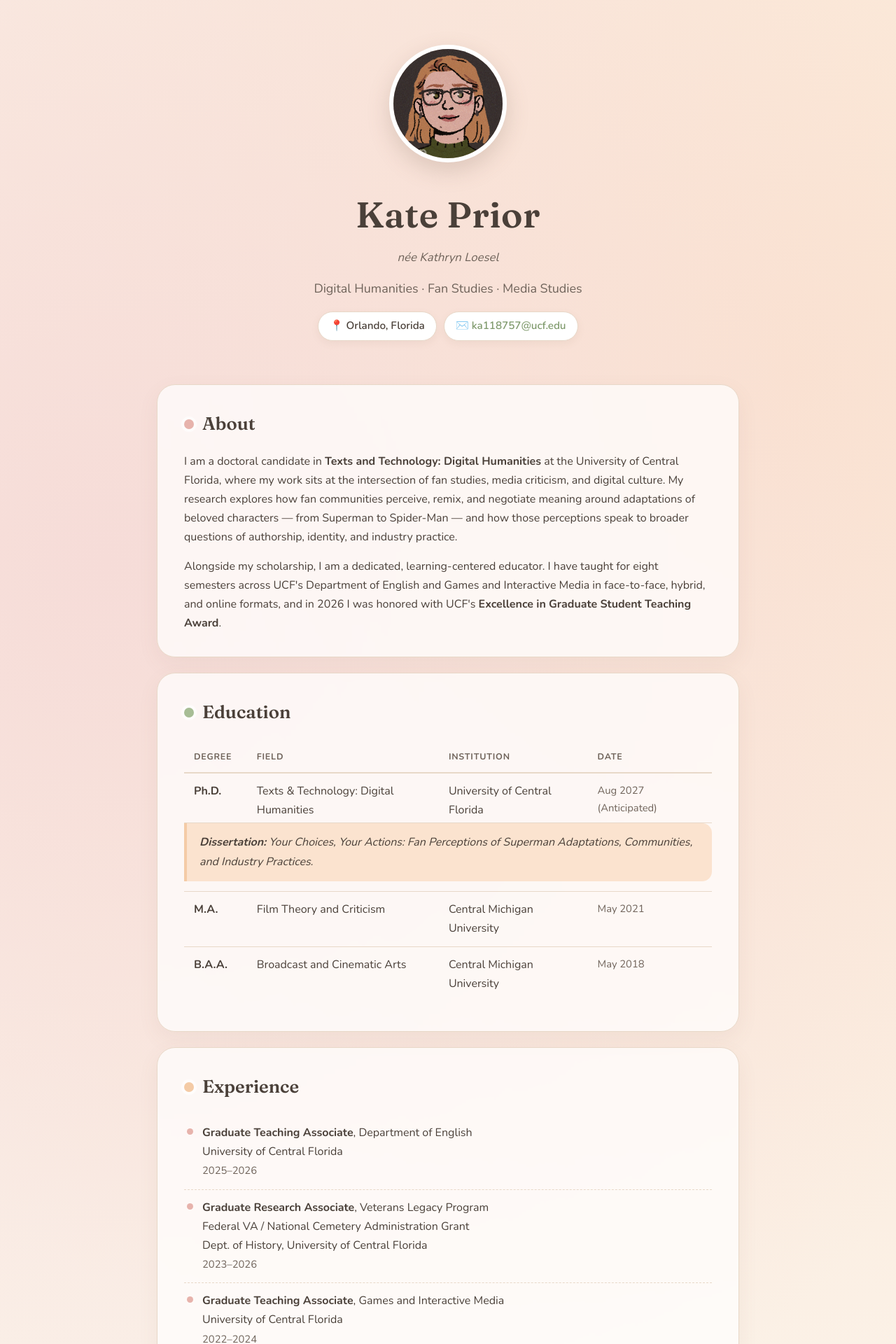
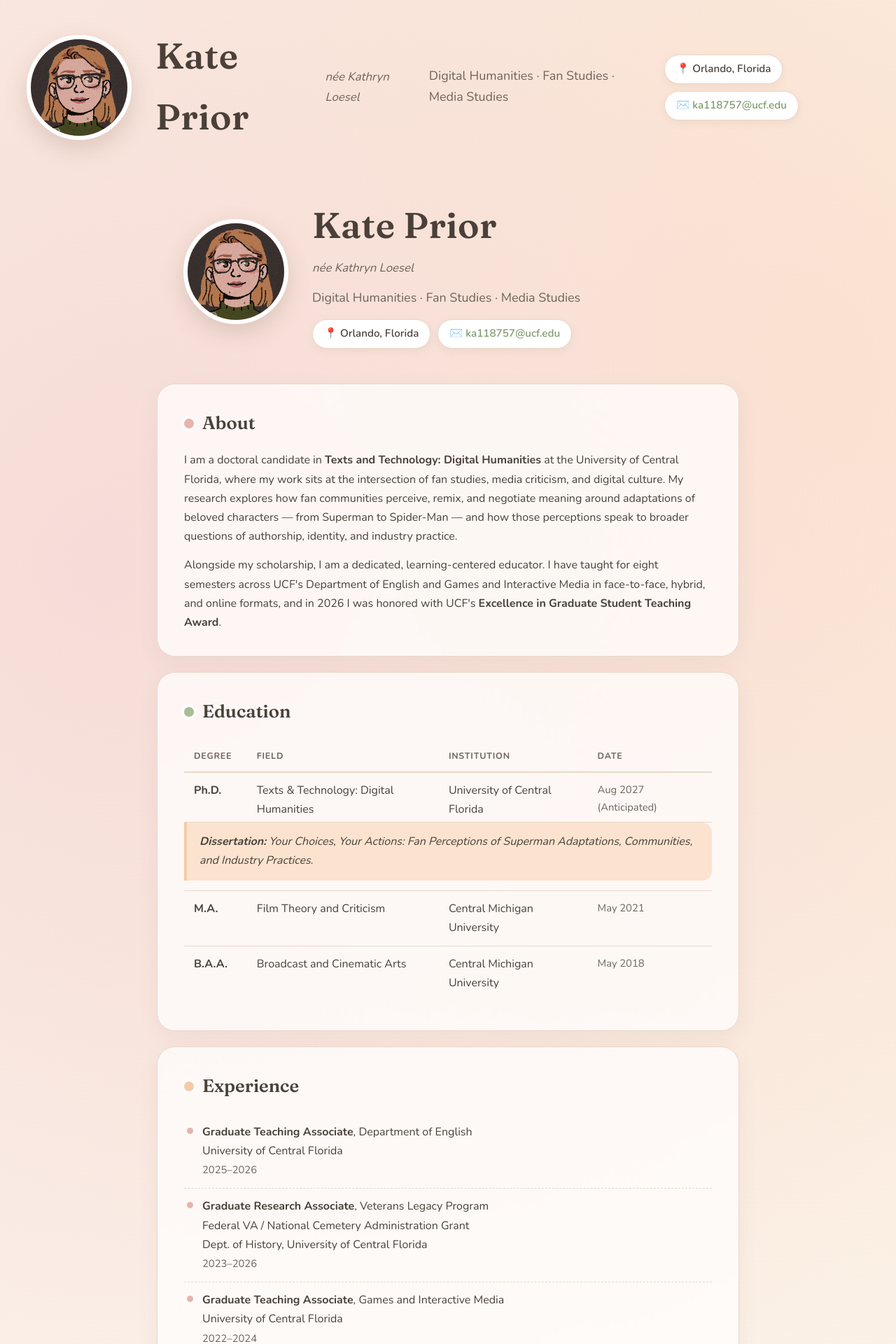
Before and after one commit to thekateprior/thekateprior.github.io, a Jekyll site: the page built from index.html, in a window 1280 px wide. Shown: the top 1920 px of the page at 70% size. Built offline with Jekyll 4.4.1, drawn with Linux system fonts in a browser that asks for light colours.

Commit message:
Claude/epic mendel 5yut82 (#13)
* Merge (#8)

* Remove "forthcoming" from NEH learning community entry

Co-Authored-By: Claude Opus 4.8 <noreply@anthropic.com>
Claude-Session: https://claude.ai/code/session_01W4sxfrwTBe4NAeUgzJaidp

* Education: drop PhD "forthcoming"; reword anticipated date

Co-Authored-By: Claude Opus 4.8 <noreply@anthropic.com>
Claude-Session: https://claude.ai/code/session_01W4sxfrwTBe4NAeUgzJaidp

* Remove cover letter from Documents and repo

The cover letter was only used to help generate the site and is no longer
needed. Drops the Documents card, the README link, and the PDF file.

Co-Authored-By: Claude Opus 4.8 <noreply@anthropic.com>
Claude-Session: https://claude.ai/code/session_01W4sxfrwTBe4NAeUgzJaidp

* Place dissertation callout directly beneath the Ph.D. row

Move the spotlighted dissertation from below the whole table to a full-width
row attached to the Ph.D. entry, so it reads as part of that degree.

Co-Authored-By: Claude Opus 4.8 <noreply@anthropic.com>
Claude-Session: https://claude.ai/code/session_01W4sxfrwTBe4NAeUgzJaidp

* Use a colon after "Dissertation" in Education callout

Co-Authored-By: Claude Opus 4.8 <noreply@anthropic.com>
Claude-Session: https://claude.ai/code/session_01W4sxfrwTBe4NAeUgzJaidp

* Drop quotation marks around dissertation title (italics retained)

Co-Authored-By: Claude Opus 4.8 <noreply@anthropic.com>
Claude-Session: https://claude.ai/code/session_01W4sxfrwTBe4NAeUgzJaidp

* Shorten hero tagline to topic list

Co-Authored-By: Claude Opus 4.8 <noreply@anthropic.com>
Claude-Session: https://claude.ai/code/session_01W4sxfrwTBe4NAeUgzJaidp

* Lay out hero as avatar-left / info-right, aligned to card width

Group the hero into a horizontal row (avatar on the left, name/tagline/
contact on the right), left-aligned and inset to match the section cards.
Re-stacks and re-centers on narrow screens.

Co-Authored-By: Claude Opus 4.8 <noreply@anthropic.com>
Claude-Session: https://claude.ai/code/session_01W4sxfrwTBe4NAeUgzJaidp

---------

Co-authored-by: Claude <noreply@anthropic.com>

```diff
--- a/assets/css/style.css
+++ b/assets/css/style.css
@@ -42,33 +42,38 @@ a:hover { text-decoration: underline; text-underline-offset: 3px; }
 
 /* ---- Hero ---- */
 header.hero {
-  text-align: center;
-  padding: 64px 24px 40px;
+  display: flex;
+  align-items: center;
+  gap: 34px;
+  text-align: left;
+  padding: 36px 38px 28px;
 }
 .avatar {
-  width: 168px; height: 168px;
+  width: 150px; height: 150px;
   border-radius: 50%;
   object-fit: cover;
   border: 6px solid #fff;
   box-shadow: 0 12px 32px rgba(122, 99, 80, .22);
   background: var(--sage);
+  flex: none;
 }
+.hero-info { flex: 1 1 auto; min-width: 0; }
 h1 {
   font-family: 'Fraunces', serif;
   font-weight: 600;
   font-size: clamp(2.2rem, 6vw, 3.2rem);
-  margin: 22px 0 4px;
+  margin: 0 0 4px;
   letter-spacing: .5px;
 }
 .nee { color: var(--ink-soft); font-style: italic; font-size: 1.05rem; }
 .tagline {
-  margin: 14px auto 18px;
+  margin: 12px 0 16px;
   max-width: 540px;
   font-size: 1.12rem;
   color: var(--ink-soft);
 }
 .contact {
-  display: inline-flex; flex-wrap: wrap; gap: 10px; justify-content: center;
+  display: inline-flex; flex-wrap: wrap; gap: 10px; justify-content: flex-start;
 }
 .chip {
   background: #fff;
@@ -207,6 +212,14 @@ footer {
 }
 
 @media (max-width: 560px) {
+  header.hero {
+    flex-direction: column;
+    text-align: center;
+    gap: 18px;
+    padding: 32px 22px 20px;
+  }
+  .hero-info .tagline { margin: 12px auto 16px; }
+  .hero-info .contact { justify-content: center; }
   section.card { padding: 26px 22px; border-radius: 20px; }
   thead { display: none; }
   table, tbody, tr, td { display: block; width: 100%; }
--- a/index.html
+++ b/index.html
@@ -16,6 +16,19 @@ description: Portfolio of Kate Prior — Digital Humanities scholar, educator, a
   </header>
 
   <div class="wrap">
+
+    <header class="hero">
+      <img class="avatar" src="{{ '/pfp26_closeup.png' | relative_url }}" alt="Illustrated portrait of Kate Prior" />
+      <div class="hero-info">
+        <h1>Kate Prior</h1>
+        <div class="nee">née Kathryn Loesel</div>
+        <p class="tagline">Digital Humanities · Fan Studies · Media Studies</p>
+        <div class="contact">
+          <span class="chip">📍 Orlando, Florida</span>
+          <a class="chip" href="mailto:ka118757@ucf.edu">✉️ ka118757@ucf.edu</a>
+        </div>
+      </div>
+    </header>
 
     <section class="card c-rose">
       <h2><span class="dot"></span>About</h2>
```
